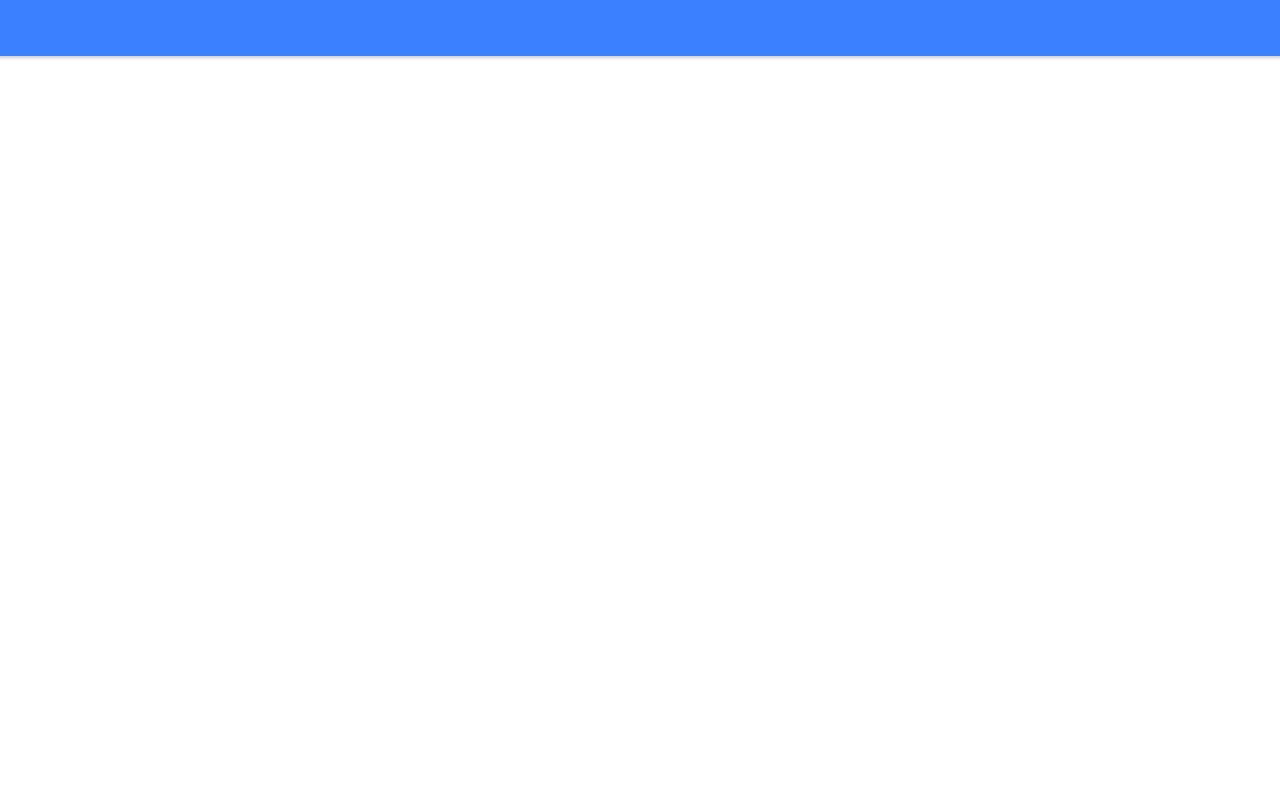
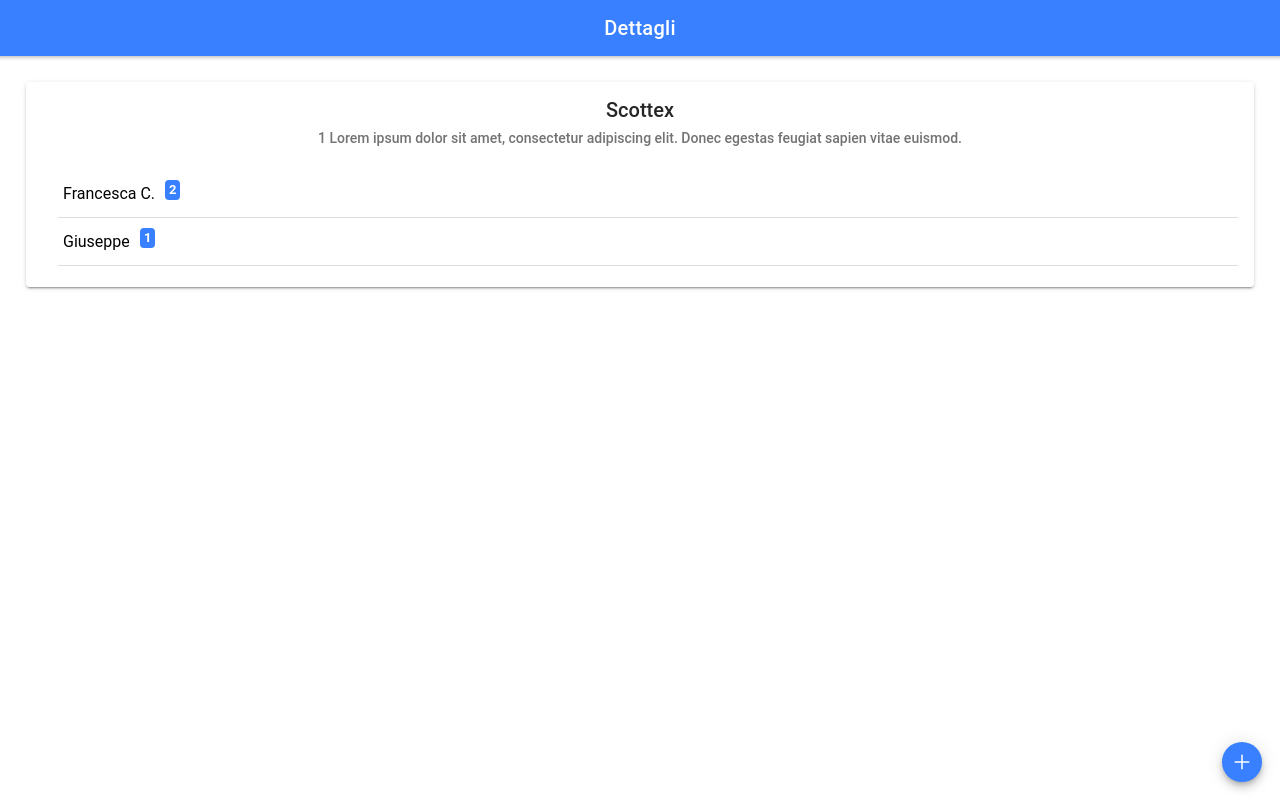
Before and after one commit to Frac7/IonicShifts, a React (Create React App) app: page /details/1 in a window 1280 px wide. Built offline with nearby package versions, Linux system fonts and the light colour scheme.

Commit message:
Pages WIP

```diff
--- a/src/pages/Details.tsx
+++ b/src/pages/Details.tsx
@@ -1,9 +1,86 @@
-import React from 'react';
+import React, { useEffect, useState } from 'react';
+import { useParams } from 'react-router';
+
+import {
+    IonCard,
+    IonCardTitle,
+    IonCardContent,
+    IonCardSubtitle,
+    IonCardHeader,
+    IonList,
+    IonItem,
+    IonBadge,
+    IonText,
+    IonRow,
+    IonCol,
+    IonFab,
+    IonFabButton,
+    IonIcon
+} from '@ionic/react';
+
+import { add } from 'ionicons/icons';
 
 import BasePage from './BasePage';
 
-const Details: React.FC = () => (
-    <BasePage title="" content={<></>} />
-)
+type DetailsProps = {
+    history: any
+}
+
+type DetailsState = {
+    name: string,
+    caption: number
+}
+
+const Details: React.FC<DetailsProps> = ({ history }) => {
+    const { id } = useParams();
+
+    const [ product, setProduct ] = useState<DetailsState>({
+        name: '',
+        caption: 0
+    });
+
+    useEffect(() => {
+        // API call...
+        setProduct({ name: 'Scottex', caption: id });
+    }, [id]);
+
+    return (
+        <BasePage title="Dettagli" content={(
+            <>
+            <IonCard>
+                <IonCardHeader className="ion-text-center">
+                    <IonCardTitle>
+                        {product.name}
+                    </IonCardTitle>
+                    <IonCardSubtitle>
+                        {product.caption} Lorem ipsum dolor sit amet, consectetur adipiscing elit. Donec egestas feugiat sapien vitae euismod.
+                    </IonCardSubtitle>
+                </IonCardHeader>
+                <IonCardContent>
+                    <IonList>
+                        {[{ name: 'Francesca C.', shifts: 2 }, { name: 'Giuseppe', shifts: 1 }].map(({ name, shifts }, index) => (
+                            <IonItem key={index}>
+                                <IonRow className="ion-align-items-center ion-justify-content-between">
+                                    <IonCol size="auto">
+                                        <IonText>{name}</IonText>
+                                    </IonCol>
+                                    <IonCol size="auto">
+                                        <IonBadge color="primary">{shifts}</IonBadge>
+                                    </IonCol>
+                                </IonRow>
+                            </IonItem>
+                        ))}
+                    </IonList>
+                </IonCardContent>
+            </IonCard>
+            <IonFab vertical="bottom" horizontal="end" slot="fixed">
+                <IonFabButton size="small" color="primary" onClick={() => history.replace('/register')}>
+                    <IonIcon icon={add}/>
+                </IonFabButton>
+            </IonFab>
+            </>
+        )} />
+    )
+}
 
 export default Details;
--- a/src/pages/Home.tsx
+++ b/src/pages/Home.tsx
@@ -1,13 +1,9 @@
 import React from 'react';
 
 import {
-    IonFab, IonFabButton,
-    IonIcon,
     IonList,
     IonItem
 } from '@ionic/react';
-
-import { add } from 'ionicons/icons';
 
 import BasePage from './BasePage';
 
@@ -19,20 +15,13 @@
 
 const Home: React.FC<HomeProps> = ({ history }: HomeProps) => (
     <BasePage title="Turni Acquisto Prodotti" content={
-        <>
         <IonList>
             {[{ item: 'Scottex', current: 'Francesca C.'}].map(({item, current}, index) => (
-                    <IonItem onClick={() => history.push(`/details/${index}`)}>
+                <IonItem onClick={() => history.push(`/details/${index}`)} key={index}>
                     <ProductShift item={item} current={current}/>
                 </IonItem>
             ))}
         </IonList>
-            <IonFab vertical="bottom" horizontal="end" slot="fixed">
-                <IonFabButton size="small" color="primary">
-                    <IonIcon icon={add}/>
-                </IonFabButton>
-            </IonFab>
-        </>
     } />
 );
 
--- a/src/pages/Register.tsx
+++ b/src/pages/Register.tsx
@@ -3,7 +3,7 @@
 import BasePage from './BasePage';
 
 const Register: React.FC = () => (
-    <BasePage title="" content={<></>} />
+    <BasePage title="Aggiungi Turno" content={<></>} />
 )
 
 export default Register;
```
Lines whose indentation alone changed are shown as unchanged.
